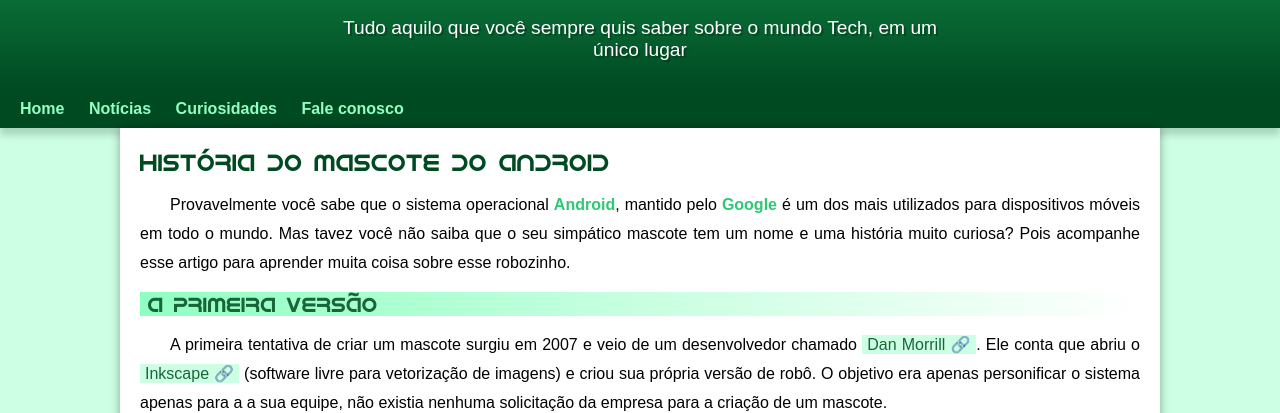
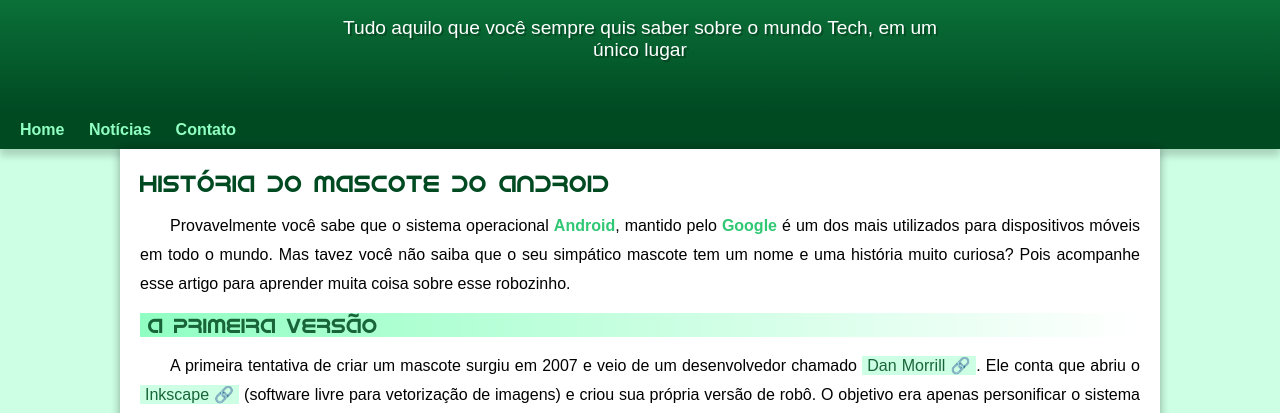
Before and after one commit to LuanCris/android-project, a plain HTML site: page index.html in a window 1280 px wide. Shown: the part 100-513 px from the top of the page. Drawn offline with Linux system fonts and the light colour scheme.

Commit message:
"margin-bottom" switch to "padding-bottom", and "nav" update.

```diff
--- a/index.html
+++ b/index.html
@@ -18,8 +18,7 @@
     <nav>
         <a href="#" target="_blank">Home</a>
         <a href="#" target="_blank">Notícias</a>
-        <a href="#" target="_blank">Curiosidades</a>
-        <a href="#" target="_blank">Fale  conosco</a>
+        <a href="#" target="_blank">Contato</a>
     </nav>
 <main>
     <article>
--- a/style/style.css
+++ b/style/style.css
@@ -55,7 +55,7 @@ header > p{
   padding-right: 10px;
   padding-left: 10px;
   margin: auto;
-  margin-bottom: 20px;
+  padding-bottom: 50px;
   color: var(--cor00);
 }
 
```
